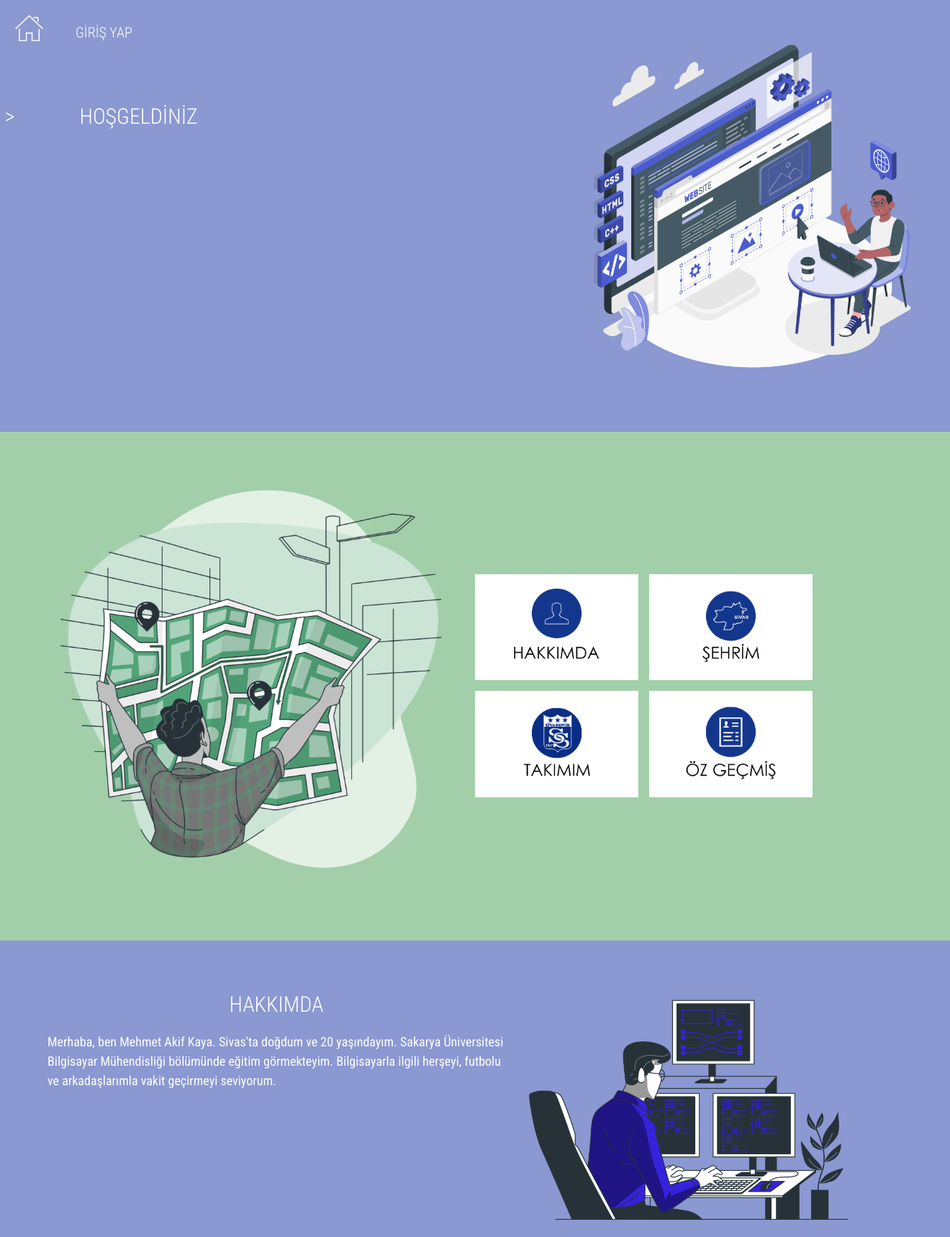
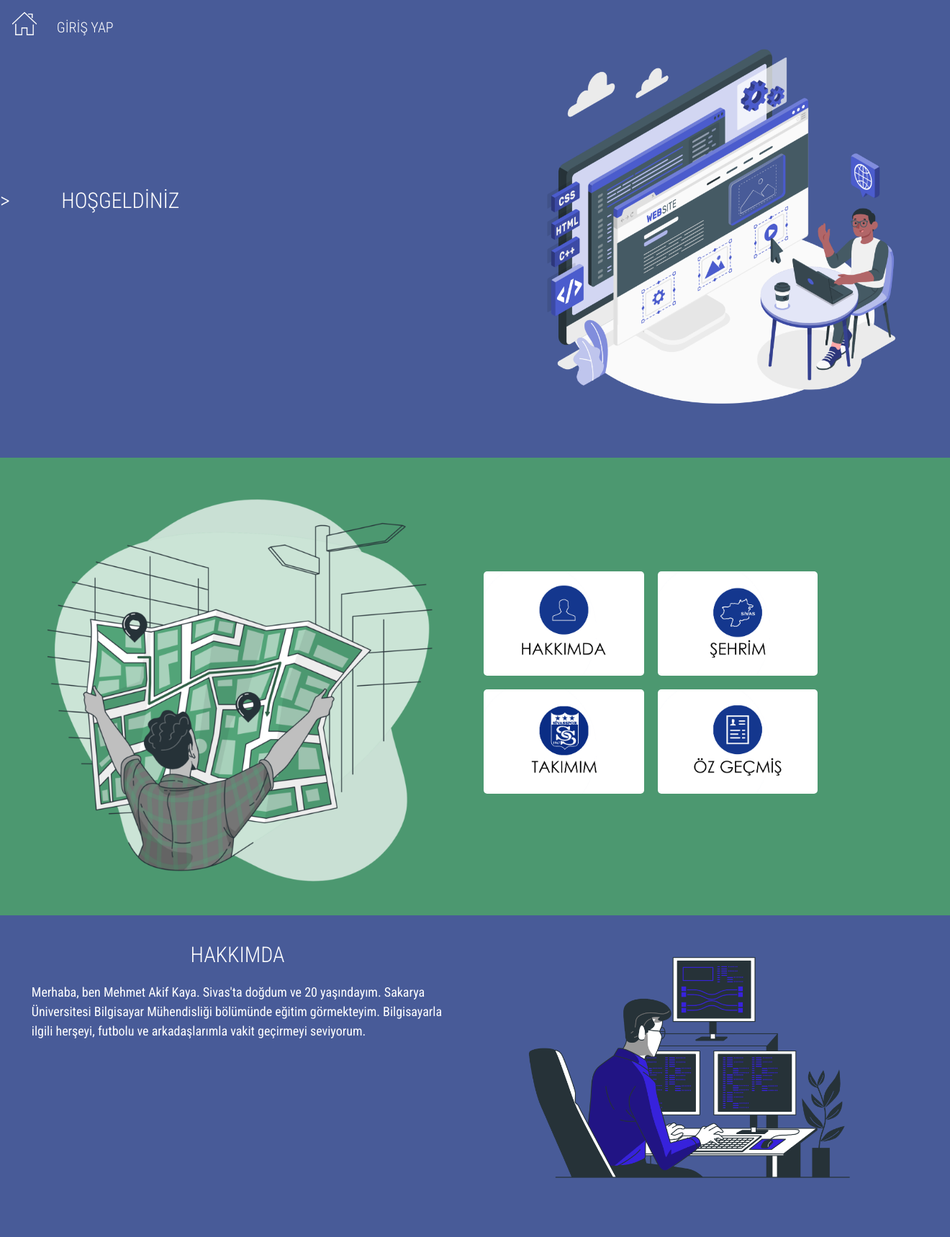
Before and after one commit to akifkaya0/KisiselWebSitesi, a PHP site: page / in a window 1320 px wide; the page is wider, and only the part inside the window is pictured. Shown: that part at 72% size. After the commit the page ends 1637 px from the top of that part, so only its background shows below. Run offline with PHP 8.4, Linux system fonts and the light colour scheme.

Commit message:
commit 2
Ana sayfanın kodları düzenlendi, stil kodları css dosyasına aktarıldı ve css dosyası düzenlendi. Login sayfasının tasarımı ve kod düzenlemesi bitti.

```diff
--- a/index.html
+++ b/index.html
@@ -1,79 +1,105 @@
 <!DOCTYPE html>
 <html>
 <head>
-<title>ANA SAYFA</title>
+
+<title>Ana Sayfa</title>
 <meta charset="UTF-8">
 
-<meta name ="viewport" content ="width=device width , initial scale=1">
+<meta name = "viewport" content ="width=device-width , initial scale=1">
 <link rel="stylesheet" href="bootstrap-5.0.0-beta3-dist/css/bootstrap.min.css">
 <link rel="stylesheet" href="stilim.css">
 <link rel="preconnect" href="https://fonts.gstatic.com">
 <link href="https://fonts.googleapis.com/css2?family=Roboto+Condensed:wght@300;400&display=swap" rel="stylesheet">
 
+</head>
+<body>
 
-</head>
-<body style="overflow-x: hidden;">
-
-    <div class="container-fluid, giris" style="height: 600px; background-color: rgb(139, 152, 209);">
+    <div class="container-fluid kontey anaBolum1 ">
 
         <div class="row">
 
-            <div class="col-8" style="position: absolute; ">
+            <div class="col-6" style="padding-left: 0px;">
 
-                <img src="photo/anaSayfaSimge.png" style="float: left; margin: 2%; width: 45px;">
+                <div style="width: 100%; height: 25%;">
 
-                <a href="login.html" style="font-family: 'Roboto Condensed', sans-serif; font-weight: 300; margin-top: 3.5%; margin-left: 3%; float: left; text-decoration: none; font-size: 20px; color: white;">GİRİŞ YAP</a>
+                    <a href="index.html"><img src="photo/ana_sayfa/anaSayfaSimge.png" style=" float: left; margin: 2%; width: 6%; min-width: 40px;"></a>
+                    <a href="login.php" style="float: left; margin: 3.5% 2%;">GİRİŞ YAP</a>
+
+                </div>
 
                 <div style="clear: both;"></div>
 
-                <p class="baslik" style=" font-weight: 300; margin-top: 7%; position: relative">
-                &nbsp;>&emsp;&emsp;&emsp;HOŞGELDİNİZ
-                </p>
+                <div class="baslik" style="margin-top: 15%;">
+                    <span>
+                        >
+                    </span>
+
+                    <span style="margin-left: 10%;">
+                        HOŞGELDİNİZ
+                    </span>
+                </div>
 
             </div>
 
-
-            <img class="img-fluid"  src="photo/menu1.png" style="width: 100%;">
-
-        </div>
-    </div>
-
-
-
-    <div class="container-fluid , menu2">
-
-        <div class="row" style="background-color: rgb(162, 207, 170); background-position: 80px 78px; background-image: url(photo/menu2.png); background-size: 60%; background-repeat: no-repeat;">
-
-            <div class="col-md-12" style="padding-left: 50%; padding-top: 15%; ">
-
-                    <a href="#hakkinda" style="float: left;"><img src="photo/hakkimdaResim.png" style="width: 100%;"></a>
-                    <a href="sehrim.html" style="float: left;"><img src="photo/sehrimResim.png" style="width:100%;"></a>
-                    <div style="clear: both;"></div>
-                    <a href="takimimiz.html" style="float: left;"><img src="photo/takimimResim.png" style="width:100%;"></a>
-                    <a href="ozgecmis.html" style="float: left;"><img src="photo/ozgecmisResim.png" style="width:100%;"></a>
-
+            <div class="col-6">
+                <img src="photo/ana_sayfa/menu1.png" style="width: 100%;">
             </div>
-            <p>
-                <br><br><br><br><br><br><br>
-            </p>
 
         </div>
 
     </div>
 
-    <div class="container-fluid" style=" background-color: rgb(139, 152, 209); height: 400px; margin: 0px; padding: 0px;">
+
+    <div class="container-fluid kontey anaBolum2">
+
+        <div class="row">
+
+            <div class="col-6">
+
+                <img src="photo/ana_sayfa/menu2.png" style="width: 100%;">
+
+            </div>
+
+            <div class="col-6" style="padding-top: 12%;">
+
+                <a href="#hakkinda"><img src="photo/ana_sayfa/hakkimdaResim.png"></a>
+                <a href="sehrim.html"><img src="photo/ana_sayfa/sehrimResim.png"></a>
+
+                <div style="clear: both;"></div>
+
+                <a href="takimimiz.html"><img src="photo/ana_sayfa/takimimResim.png"></a>
+                <a href="ozgecmis.html"><img src="photo/ana_sayfa/ozgecmisResim.png"></a>
+
+            </div>
+
+        </div>
+
+    </div>
+
+
+    <div class="container-fluid kontey anaBolum3" >
 
         <div class="row" id="hakkinda">
 
-            <div class="col-6" style=" position: absolute; z-index: 2; margin-left: 5%; margin-top: 5%;" >
-                <p class="baslik" style="font-weight: 300; text-align: center; position: relative;">HAKKIMDA <br></p>
-                <p class="metin" style="font-weight: 400; font-family: 'Roboto Condensed', sans-serif; color: white; font-size: 18px;">Merhaba, ben Mehmet Akif Kaya. Sivas'ta doğdum ve 20 yaşındayım.
+            <div class="col-6">
+
+                <div style="margin: 5% 5%;">
+
+                <p class="baslik" style="text-align: center; ">HAKKIMDA</p>
+
+                <p class="metin">Merhaba, ben Mehmet Akif Kaya. Sivas'ta doğdum ve 20 yaşındayım.
                 Sakarya Üniversitesi Bilgisayar Mühendisliği bölümünde eğitim görmekteyim.
                 Bilgisayarla ilgili herşeyi, futbolu ve arkadaşlarımla vakit geçirmeyi seviyorum.
-                </p>
+
+                </div>
+
             </div>
 
-            <img class="img-fluid" src="photo/bro.png" style="background-color: rgb(139, 152, 209); margin-top: 5%; width: 100%; position: relative; z-index: 1;">
+            <div class="col-6">
+
+                <img src="photo/ana_sayfa/bro.png" style="margin: 5% 5%; width: 80%;">
+
+            </div>
 
         </div>
 
--- a/stilim.css
+++ b/stilim.css
@@ -1,15 +1,81 @@
-.giris{
-    padding: 0;
-    margin: 0;
+body{
+    overflow-x: hidden;
+    font-family:'Roboto Condensed', sans-serif;
 }
+
+a{
+    font-weight: 300;
+    text-decoration: none;
+    font-size: 20px;
+    color: white;
+}
+
+a:hover{
+    color: rgb(194, 189, 189);
+}
+
+.kontey{
+    height: auto;
+}
+
+.anaBolum1{
+    background-color: #485b98;
+}
+
+.anaBolum2{
+    background-color: #4c9870;
+}
+
+.anaBolum2 a{
+    width: 35%;
+    margin-right: 3%;
+    margin-bottom: 3%;
+    background-repeat: no-repeat;
+    float: left;
+}
+
+.anaBolum2 a img{
+    width: 100%;
+    border-radius: 5px;
+}
+
+.anaBolum3{
+    background-color: #485b98;
+}
+
 .baslik{
     font-size: 30px;
     color: rgb(255, 255, 255);
-    position: absolute;
-    font-family: 'Roboto Condensed', sans-serif;
+    font-weight: 300;
 }
 
-.formEleman input{
+.metin{
+    font-size: 18px;
+    color: rgb(255, 255, 255);
+    font-weight: 400;
+}
+
+.girisYap .sol{
+    background-color: #263238;
+    text-align: center;
+}
+
+#girisYapBaslik{
+    font-size: 35px;
+    font-weight: 400;
+}
+
+.girisYap .sag{
+    text-align: center;
+}
+
+.girisYap form p{
+    font-weight: 300;
+    margin-bottom: 2px;
+    text-align:left;
+}
+
+.girisYap .textBox input{
     width: 100%;
     height: 35px;
     margin-bottom: 15px;
@@ -17,16 +83,7 @@
     border-radius: 4px;
 }
 
-.formEleman p{
-    font-family: 'Open Sans', sans-serif;
-    font-weight: 300;
-    color: rgb(255, 255, 255);
-    font-size: 15px;
-    margin-bottom: 2px;
-    text-align:left;
-}
-
-.buton input{
+.girisYap .buton input{
     background-color: #2d56b3;
     margin-top: 20px;
     width: 60%;
@@ -34,30 +91,5 @@
     min-width: 100px;
     font-size: 17px;
     color: white;
-    font-family: 'Open Sans', sans-serif;
-    border-radius: 8px;
+    border-radius: 4px;
 }
-
-.menu2 a{
-    width: 35%;
-    margin-right: 15px;
-    margin-bottom: 15px;
-    background-repeat: no-repeat;
-}
-
-ul{
-    list-style-type: none;
-}
-li{
-    float: left;
-    padding: 30px 50px;
-}
-
-li a{
-    text-decoration: none;
-    color: #05194c;
-}
-
-li a:hover{
-    color: rgb(131, 126, 126);
-}
```
Also changed, not shown: login.html (deleted, +0 -52 lines), login.php (added, +79 -0 lines), loginKontrol.php (added, +35 -0 lines), photo/ana_sayfa/anaSayfaSimge.png (added), photo/ana_sayfa/bro.png (added), photo/ana_sayfa/hakkimdaResim.png (added), photo/ana_sayfa/menu1.png (added), photo/ana_sayfa/menu2.png (added), photo/ana_sayfa/ozgecmisResim.png (added), photo/ana_sayfa/sehrimResim.png (added), photo/ana_sayfa/takimimResim.png (added), photo/ozgecmisArkaPlan.png (added).
